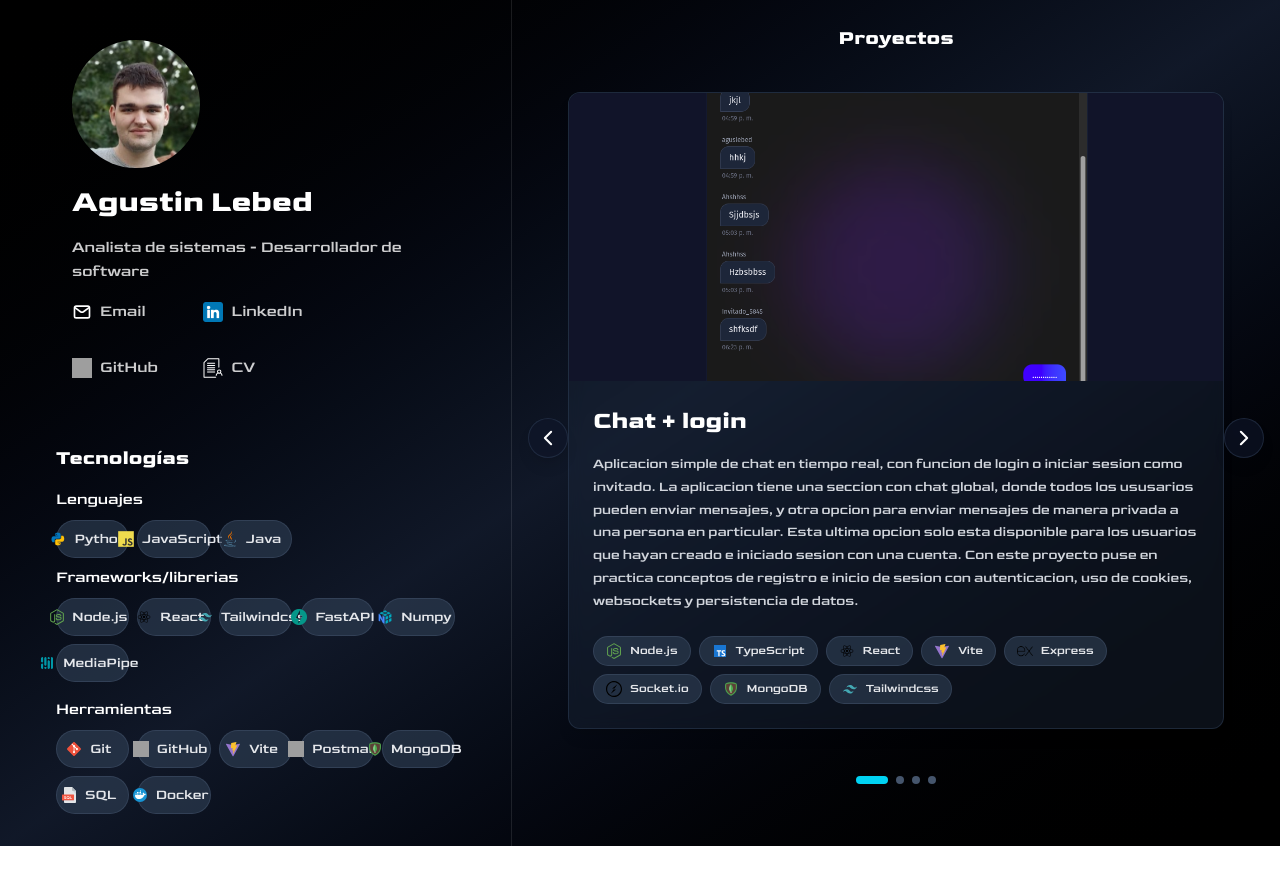
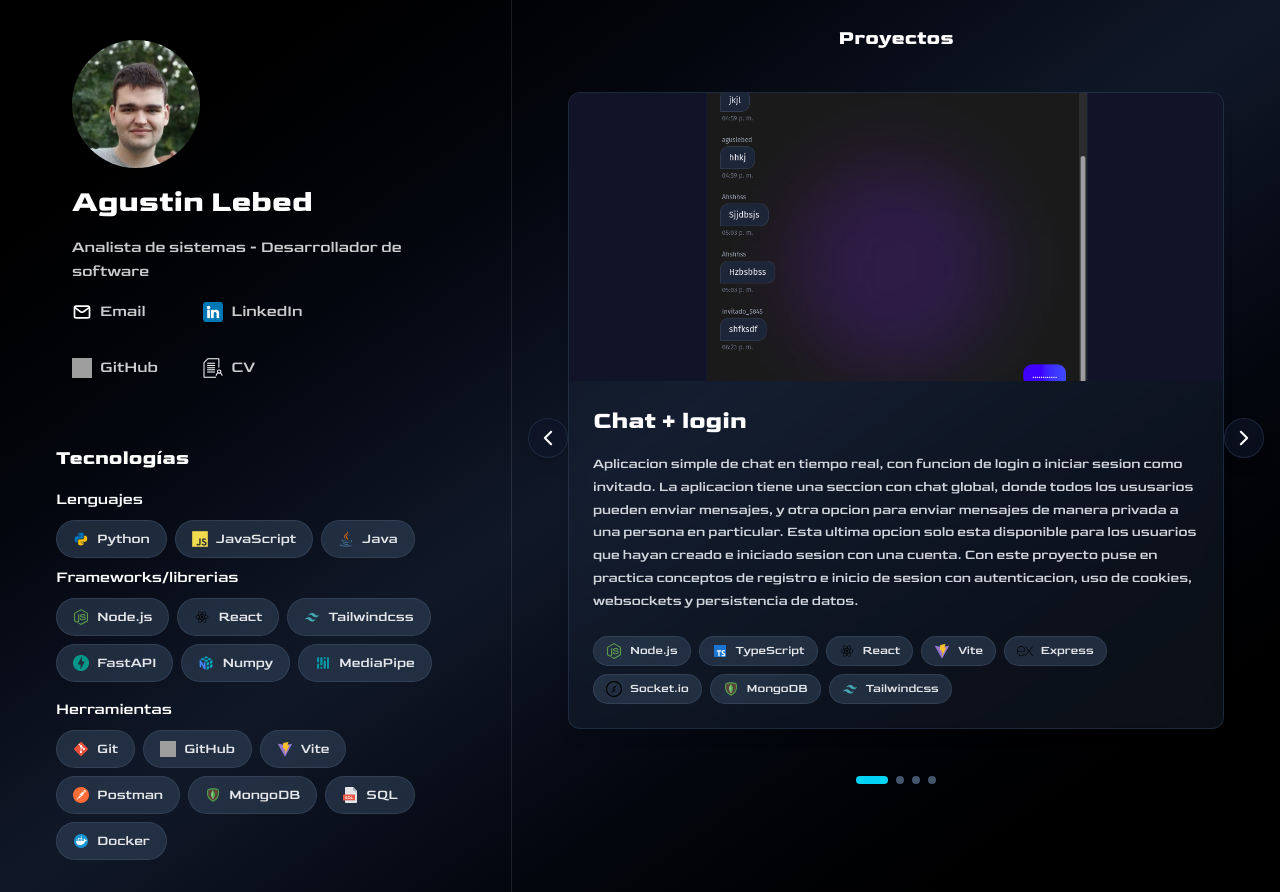
Before and after one commit to aguslebed/cv-pagina, a React (Vite) app in the folder pagina-proyectos/: page / in a window 1280 px wide. Before the commit the page ends 846 px from the top, so only its background shows below. Built offline with nearby package versions, Linux system fonts and the light colour scheme; grey boxes are pictures that could not be loaded.

Commit message:
Arreglo de algunos iconos que no aparecian y mejora de las etiquetas de tecnologias. Antes, segun el ancho de la pantalla las teltras sobresalian de la etiqueta.

```diff
--- a/pagina-proyectos/src/App.jsx
+++ b/pagina-proyectos/src/App.jsx
@@ -1,7 +1,7 @@
 import { useState, useEffect } from "react"
 import WhiteSvg from "./components/WhiteSvg"
 import TechnologyLabel from "./components/TechnologyLabel";
-import {CarouselProyectos} from "./components/CarousellProyectos";
+import { CarouselProyectos } from "./components/CarousellProyectos";
 
 function App() {
   const BASE_URL = import.meta.env.BASE_URL;
@@ -73,7 +73,7 @@ function App() {
               </li>
               <li>
                 <a href="https://github.com/aguslebed" target="_blank" rel="noopener noreferrer" className="flex items-center gap-2">
-                  <img src={`${BASE_URL}github.png`} alt="GitHub" className="w-5 h-5" />
+                  <img src={`${BASE_URL}tecnologies/github.png`} alt="GitHub" className="w-5 h-5" />
                   <span className="text-white/80">GitHub</span>
                 </a>
               </li>
@@ -94,7 +94,7 @@ function App() {
           <h3 className="text-xl font-bold mb-4">Tecnologías</h3>
           <div className="languages flex flex-col gap-2 ">
             <h4>Lenguajes</h4>
-            <div className="labels grid grid-cols-3 gap-2 md:grid-cols-5">
+            <div className="labels flex flex-wrap gap-2 justify-center md:justify-start">
               <TechnologyLabel tecnology={"Python"} />
               <TechnologyLabel tecnology={"JavaScript"} />
               <TechnologyLabel tecnology={"Java"} />
@@ -103,21 +103,19 @@ function App() {
 
           <div className="languages flex flex-col gap-2 my-2 ">
             <h4>Frameworks/librerias</h4>
-            <div className="labels grid grid-cols-3 gap-2 md:grid-cols-5">
+            <div className="labels flex flex-wrap gap-2 justify-center md:justify-start">
               <TechnologyLabel tecnology={"Node.js"} />
               <TechnologyLabel tecnology={"React"} />
               <TechnologyLabel tecnology={"Tailwindcss"} />
               <TechnologyLabel tecnology={"FastAPI"} />
               <TechnologyLabel tecnology={"Numpy"} />
               <TechnologyLabel tecnology={"MediaPipe"} />
-
-
             </div>
           </div>
 
           <div className="languages flex flex-col gap-2 my-2">
             <h4>Herramientas</h4>
-            <div className="labels grid grid-cols-3 gap-2 md:grid-cols-5">
+            <div className="labels flex flex-wrap gap-2 justify-center md:justify-start">
               <TechnologyLabel tecnology={"Git"} />
               <TechnologyLabel tecnology={"GitHub"} />
               <TechnologyLabel tecnology={"Vite"} />
--- a/pagina-proyectos/src/components/ProjectCard.jsx
+++ b/pagina-proyectos/src/components/ProjectCard.jsx
@@ -14,7 +14,7 @@ export default function ProjectCard({ title, description, image, link, tecnologi
         "Tailwind CSS": `${BASE_URL}tecnologies/Tailwindcss.svg`,
         "TypeScript": `${BASE_URL}tecnologies/Typescript.svg`,
         "Git": `${BASE_URL}tecnologies/Git.svg`,
-        "GitHub": `${BASE_URL}tecnologies/Github.svg`,
+        "GitHub": `${BASE_URL}tecnologies/github.png`,
         "Python": `${BASE_URL}tecnologies/Python.png`,
         "Postman": `${BASE_URL}tecnologies/Postman.svg`,
         "MongoDB": `${BASE_URL}tecnologies/Mongodb.png`,
@@ -26,9 +26,12 @@ export default function ProjectCard({ title, description, image, link, tecnologi
         "Numpy": `${BASE_URL}tecnologies/Numpy.png`,
         "JavaScript": `${BASE_URL}tecnologies/Javascript.png`,
         "HTML": `${BASE_URL}tecnologies/HTML5.png`,
-        "FastAPI": `${BASE_URL}tecnologies/Fastapi.png`
+        "FastAPI": `${BASE_URL}tecnologies/Fastapi.png`,
+        "Java": `${BASE_URL}tecnologies/Java.svg`,
+        "SQL": `${BASE_URL}tecnologies/SQL.svg`,
+        "Docker": `${BASE_URL}tecnologies/Docker.svg`,
+        "Postman": `${BASE_URL}tecnologies/Postman.svg`,
     }
-
 
     return (
         <>
--- a/pagina-proyectos/src/components/TechnologyLabel.jsx
+++ b/pagina-proyectos/src/components/TechnologyLabel.jsx
@@ -1,5 +1,5 @@
 
-export default function TechnologyLabel({tecnology}){
+export default function TechnologyLabel({ tecnology }) {
     const BASE_URL = import.meta.env.BASE_URL;
     const icons = {
         "Node.js": `${BASE_URL}tecnologies/Nodejs.svg`,
@@ -23,19 +23,21 @@ export default function TechnologyLabel({tecnology}){
         "FastAPI": `${BASE_URL}tecnologies/Fastapi.png`,
         "Java": `${BASE_URL}tecnologies/Java.svg`,
         "SQL": `${BASE_URL}tecnologies/SQL.svg`,
-        "Docker": `${BASE_URL}tecnologies/Docker.svg`
+        "Docker": `${BASE_URL}tecnologies/Docker.svg`,
+        "Postman": `${BASE_URL}tecnologies/Postman.svg`,
     }
 
 
     return (
-         <span key={tecnology} className="bg-slate-700/60 justify-center sm:px-3 py-1 sm:py-1.5 text-xs text-gray-200 rounded-full
+        <span key={tecnology} className="bg-slate-700/60 justify-center px-3 py-1 sm:py-1.5 text-xs text-gray-200 rounded-full
                             flex items-center gap-2 border border-slate-600/50
-                            lg:text-sm lg:pr-5 lg:py-2
+                            lg:text-sm lg:px-4 lg:py-2
                             hover:border-cyan-500/50  hover:cursor-default
-                            transition-colors"
-                            >
-                                <img src={icons[tecnology]} className="w-4 h-4" alt="" />
-                                <span className="inline md:hidden xl:inline">{tecnology}</span>
-                            </span>
+                            transition-colors w-fit shrink-0"
+            title={tecnology}
+        >
+            <img src={icons[tecnology]} className="w-4 h-4" alt="" />
+            <span className="inline md:hidden xl:inline">{tecnology}</span>
+        </span>
     )
 }
```
Also changed, not shown: pagina-proyectos/public/tecnologies/Postman.svg (added).
